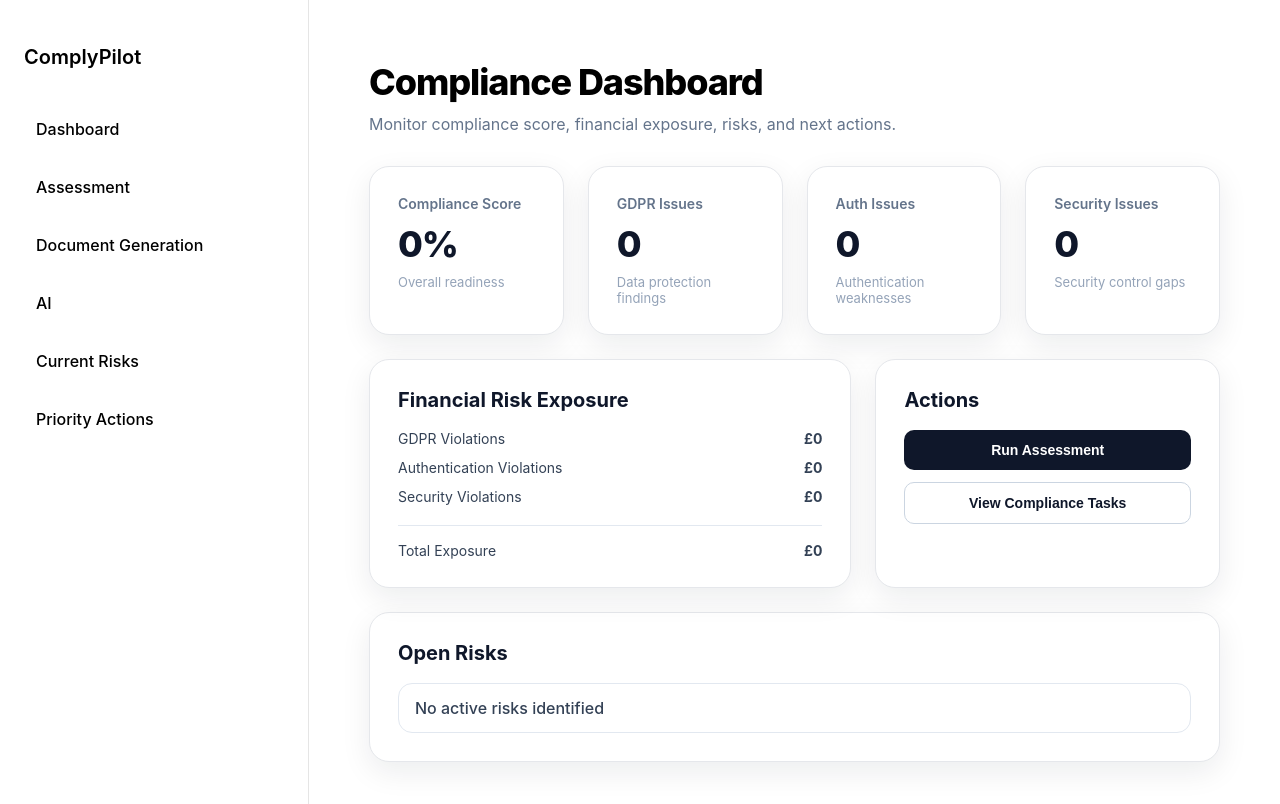
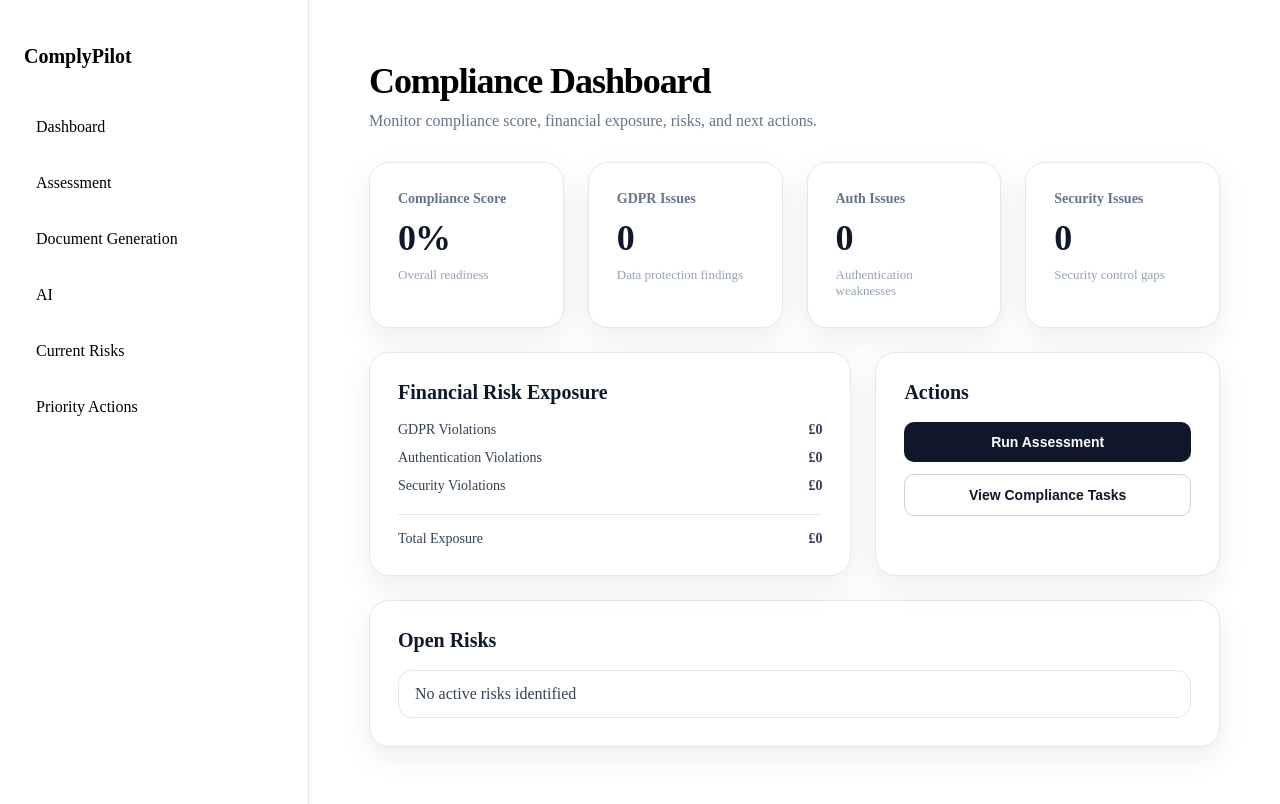
Before and after one commit to abdisamad9009-dot/complypilot-frontend, a Next.js app: page /dashboard in a window 1280 px wide. Shown: the top 804 px of the page. Built offline with nearby package versions, Linux system fonts and the light colour scheme.

Commit message:
Update layout.tsx

```diff
--- a/app/dashboard/layout.tsx
+++ b/app/dashboard/layout.tsx
@@ -6,7 +6,6 @@ export default function RootLayout({ children }) {
       <body
         style={{
           margin: 0,
-          fontFamily: "Inter, sans-serif",
           display: "flex",
           background: "#ffffff",
           color: "#000",
```
